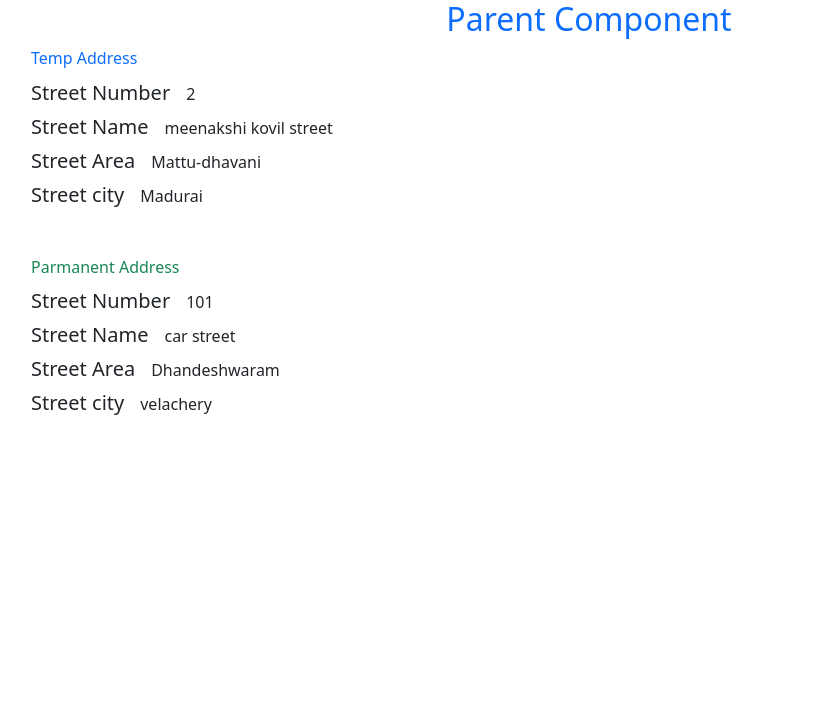
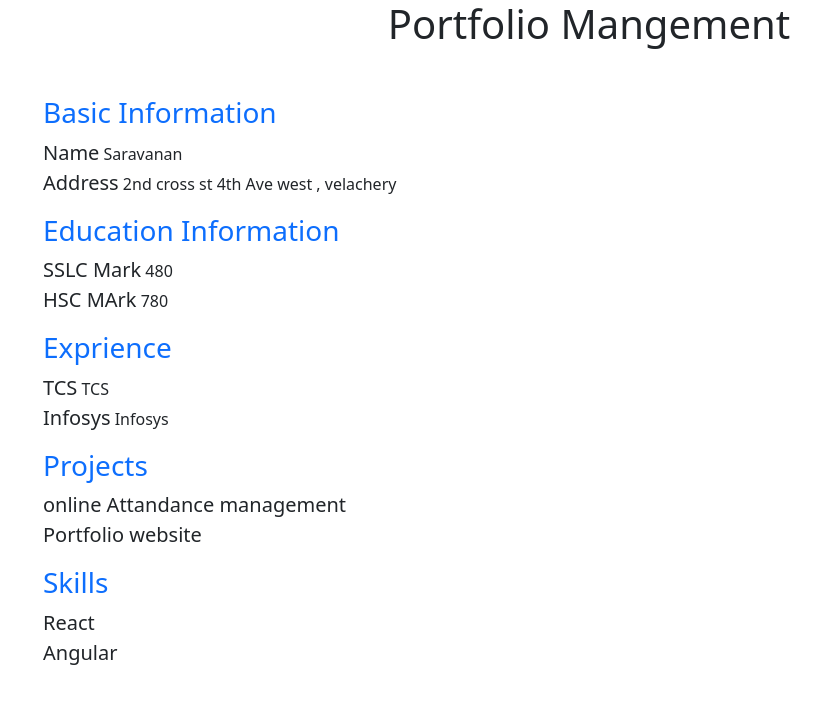
Before and after one commit to saravanan-prog/Master-React-Vite-Project, a React (Vite) app: page / in a window 1280 px wide. Shown: the top 704 px of the page, without its empty margins (51-872 px from the left). Built offline with nearby package versions, Linux system fonts and the light colour scheme.

Commit message:
Props - understanding

```diff
--- a/src/6. props-drilling/PortolioMainpage.jsx
+++ b/src/6. props-drilling/PortolioMainpage.jsx
@@ -2,10 +2,11 @@ import { useState } from "react";
 import BasicInformation from "./component/BasicInformation";
 
 export default function PortFolioMainpage(){
+
     const [student,setStudent] = useState(
         {
             name:"Saravanan",
-            address: "2nd cross st",
+            address: "2nd cross st 4th Ave west , velachery",
             education:{
                 sslc : 480,
                 hsc : 780
@@ -21,7 +22,6 @@ export default function PortFolioMainpage(){
             skills:[
                 "React",
                 "Angular"
-
             ]
         }
     )
@@ -29,9 +29,13 @@ export default function PortFolioMainpage(){
     return(
         <>
             <div class="container">
-                <BasicInformation
-                    student = {student}
-                />
+                <div className="h1 text-center text-secondar">Portfolio Mangement</div>
+                <div className="mt-4">
+                    <BasicInformation
+                        student = {student}
+                    />
+                </div>
+
             </div>
         </>
     )
--- a/src/6. props-drilling/component/BasicInformation.jsx
+++ b/src/6. props-drilling/component/BasicInformation.jsx
@@ -1,12 +1,12 @@
 import EducationInfo from "./EducationInfo";
 
-export default function BasicInformation(
-  { student }
-) {
+export default function BasicInformation({
+    student
+  }) {
   return (
     <>
-      <div className="container mt-5">
-        <div className="h3">Basic Information</div>
+      <div className="container mt-5 ">
+        <div className="h3 text-primary">Basic Information</div>
         <div>
           <span className="fs-5">Name</span>
           <span> {student.name} </span>
@@ -18,7 +18,7 @@ export default function BasicInformation(
         </div>
         <div>
           <EducationInfo
-             student = {student}
+            student = {student}
           />
         </div>
       </div>
--- a/src/6. props-drilling/component/EducationInfo.jsx
+++ b/src/6. props-drilling/component/EducationInfo.jsx
@@ -6,7 +6,10 @@ export default function EducationInfo(
         education:{
             hsc,
             sslc
-        }
+        },
+        exprience,
+        projects,
+        skills
        }
     }
 ) {
@@ -14,8 +17,8 @@ export default function EducationInfo(
 
     return (
         <>
-            <div className="container">
-                <div className="h3">Education Information</div>
+            <div className="mt-3">
+                <div className="h3 text-primary">Education Information</div>
                 <div>
                     <span className="fs-5">SSLC Mark</span>
                     <span> {sslc}  </span>
@@ -28,7 +31,9 @@ export default function EducationInfo(
 
                 <div>
                    <ExprienceInfo
-                        student = {student}
+                        exprience = {exprience}
+                        projects  = {projects}
+                        skills   = {skills}
                    />
                 </div>
             </div>
--- a/src/6. props-drilling/component/ExprienceInfo.jsx
+++ b/src/6. props-drilling/component/ExprienceInfo.jsx
@@ -1,22 +1,35 @@
+import Projects from "./Projects"
+
 export default function ExprienceInfo(
     {
-        student
+        exprience :{
+            "2022-2024" : tcsExprience,
+            "2024-2026" : infosysExprience
+        },
+        projects,
+        skills
     }
 ) {
 
 
     return (
         <>
-            <div className="container">
-                <div className="h3">Exprience </div>
+            <div className="mt-3 ">
+                <div className="h3 text-primary">Exprience </div>
                 <div>
                     <span className="fs-5">TCS</span>
-                    <span> 2022-2024 </span>
+                    <span> {tcsExprience} </span>
                 </div>
 
                 <div>
                     <span className="fs-5">Infosys</span>
-                    <span> 2024 -2026 </span>
+                    <span> {infosysExprience} </span>
+                </div>
+                <div>
+                    <Projects
+                        projects = {projects}
+                        skills = {skills}
+                    />
                 </div>
             </div>
         </>
--- a/src/6. props-drilling/component/Projects.jsx
+++ b/src/6. props-drilling/component/Projects.jsx
@@ -1,16 +1,26 @@
-export default function Projects() {
+import Skills from './Skills'
+
+export default function Projects(
+    {
+        projects,
+        skills
+    }
+) {
 
 
     return (
         <>
-            <div className="container">
-                <div className="h3">Projects </div>
+            <div className="mt-3">
+                <div className="h3 text-primary">Projects </div>
                 <div>
-                    <span className="fs-5">Online Attandance Mangement system</span>
+                    {projects.map((project,key)=> (
+                        <div className="fs-5" key={key}>{project}</div>
+                    ))}
+
                 </div>
 
                 <div>
-                    <span className="fs-5">Portfolio Web Portal</span>
+                    <Skills  skills = {skills} />
                 </div>
             </div>
         </>
--- a/src/6. props-drilling/component/Skills.jsx
+++ b/src/6. props-drilling/component/Skills.jsx
@@ -1,16 +1,17 @@
-export default function Skills() {
+export default function Skills(
+    {skills}
+) {
 
 
     return (
         <>
-            <div className="container">
-                <div className="h3">Skills </div>
+            <div className="mt-3">
+                <div className="h3 text-primary">Skills </div>
                 <div>
-                    <span className="fs-5">React</span>
-                </div>
+                    {skills.map((skill,key)=> (
+                        <div className="fs-5" key={key}>{skill}</div>
+                    ))}
 
-                <div>
-                    <span className="fs-5">Angular</span>
                 </div>
             </div>
         </>
--- a/src/App.jsx
+++ b/src/App.jsx
@@ -1,10 +1,11 @@
-import A_parent_component from "./3. react-complex-props/A_parent_component"
+import PortFolioMainpage from "./6. props-drilling/PortolioMainpage"
+
 
 export default function App(){
 
     return(
         <div>
-            <A_parent_component />
+            <PortFolioMainpage />
         </div>
     )
 }
```
Also changed, not shown: src/5. props-callback/A_parent_component.jsx (+5 -3 lines), src/5. props-callback/B_child_component.jsx (+9 -1 lines).
